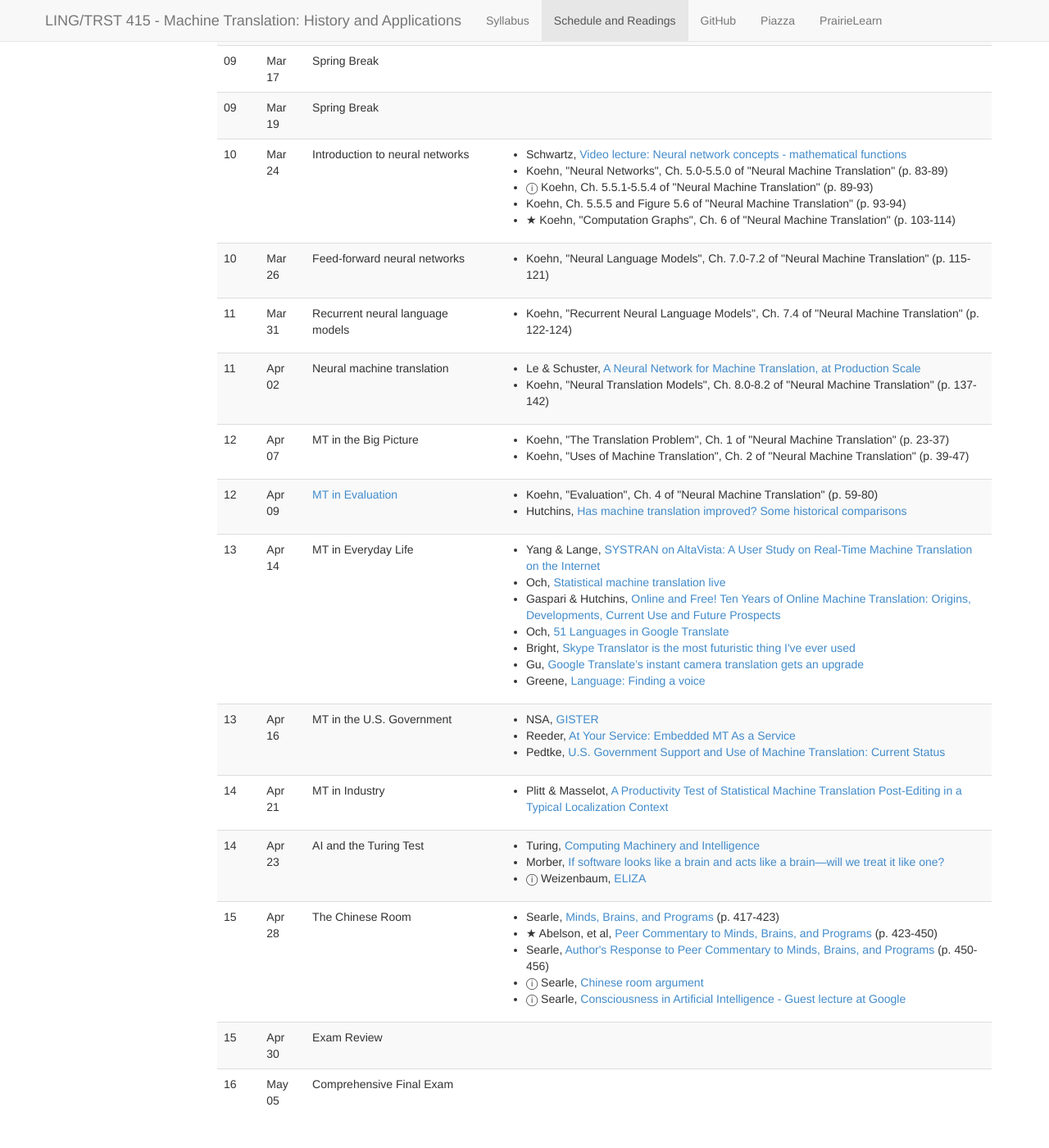
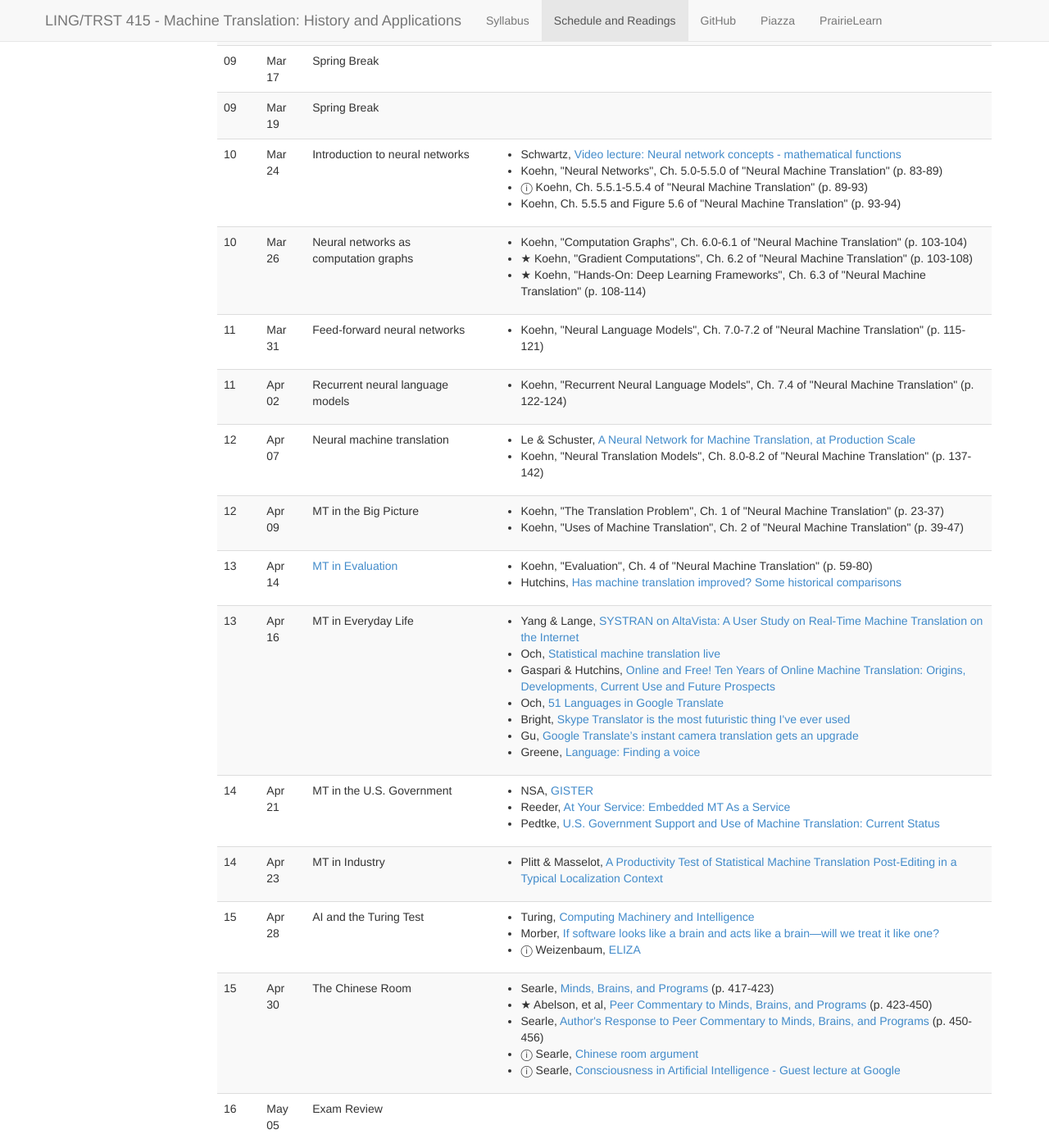
Before and after one commit to 2020-Spring-UIUC-LING415/2020-Spring-UIUC-LING415.github.io, a Jekyll site: the page built from schedule.md, in a window 1280 px wide and 1400 px high, scrolled down 1954 px. Shown: the whole window at 82% size. Built offline with Jekyll 4.4.1, drawn with Linux system fonts in a browser that asks for light colours; nearby versions of some CDN libraries.

Commit message:
Update schedule.yaml

```diff
--- a/_data/schedule.yaml
+++ b/_data/schedule.yaml
@@ -417,14 +417,29 @@
       author: Koehn
       title: "Ch. 5.5.5 and Figure 5.6 of \"Neural Machine Translation\""
       pages: 93-94
-    -
-      author: Koehn
-      title: "\"Computation Graphs\", Ch. 6 of \"Neural Machine Translation\""
-      pages: 103-114
-      grad_level: true
 -
   week: 10
   date: 2020-03-26
+  title: Neural networks as computation graphs
+  lecturer: Lane Schwartz
+  reading:
+    -
+      author: Koehn
+      title: "\"Computation Graphs\", Ch. 6.0-6.1 of \"Neural Machine Translation\""
+      pages: 103-104
+    -
+      author: Koehn
+      title: "\"Gradient Computations\", Ch. 6.2 of \"Neural Machine Translation\""
+      pages: 103-108
+      grad_level: true
+    -
+      author: Koehn
+      title: "\"Hands-On: Deep Learning Frameworks\", Ch. 6.3 of \"Neural Machine Translation\""
+      pages: 108-114
+      grad_level: true
+-
+  week: 11
+  date: 2020-03-31
   title: Feed-forward neural networks
   lecturer: Lane Schwartz
   reading:
@@ -434,7 +449,7 @@
       pages: 115-121
 -
   week: 11
-  date: 2020-03-31
+  date: 2020-04-02
   title: Recurrent neural language models
   reading:
     -
@@ -442,8 +457,8 @@
       title: "\"Recurrent Neural Language Models\", Ch. 7.4 of \"Neural Machine Translation\""
       pages: 122-124
 -
-  week: 11
-  date: 2020-04-02
+  week: 12
+  date: 2020-04-07
   title: Neural machine translation
   reading:
     -
@@ -456,7 +471,7 @@
       pages: 137-142
 -
   week: 12
-  date: 2020-04-07
+  date: 2020-04-09
   title: "MT in the Big Picture"
   lecturer: Lane Schwartz
   reading:
@@ -469,8 +484,8 @@
       title: "\"Uses of Machine Translation\", Ch. 2 of \"Neural Machine Translation\""
       pages: 39-47
 -
-  week: 12
-  date: 2020-04-09
+  week: 13
+  date: 2020-04-14
   title: "MT in Evaluation"
   lecturer: Lane Schwartz
   slides: http://statmt.org/book/slides/08-evaluation.pdf
@@ -485,7 +500,7 @@
       url: http://www.mt-archive.info/00/MTS-2003-Hutchins.pdf
 -
   week: 13
-  date: 2020-04-14
+  date: 2020-04-16
   title: MT in Everyday Life
   lecturer: Lane Schwartz
   reading:
@@ -518,8 +533,8 @@
       title: "Language: Finding a voice"
       url: http://www.economist.com/technology-quarterly/2017-05-01/language
 -
-  week: 13
-  date: 2020-04-16
+  week: 14
+  date: 2020-04-21
   title: "MT in the U.S. Government"
   lecturer: Lane Schwartz
   reading:
@@ -537,7 +552,7 @@
       url: http://mt-archive.info/MTS-1997-Pedtke.pdf
 -
   week: 14
-  date: 2020-04-21
+  date: 2020-04-23
   title: "MT in Industry"
   lecturer: Lane Schwartz
   reading:
@@ -546,8 +561,8 @@
       title: "A Productivity Test of Statistical Machine Translation Post-Editing in a Typical Localization Context"
       url: https://ufal.mff.cuni.cz/pbml/93/art-plitt-masselot.pdf
 -
-  week: 14
-  date: 2020-04-23
+  week: 15
+  date: 2020-04-28
   title: AI and the Turing Test
   lecturer: Lane Schwartz
   reading:
@@ -566,7 +581,7 @@
       optional: true
 -
   week: 15
-  date: 2020-04-28
+  date: 2020-04-30
   title: The Chinese Room
   lecturer: Lane Schwartz
   reading:
@@ -597,11 +612,7 @@
       url: https://www.youtube.com/watch?v=rHKwIYsPXLg
       optional: true
 -
-  week: 15
-  date: 2020-04-30
-  title: Exam Review
--
   week: 16
   date: 2020-05-05
-  title: Comprehensive Final Exam
+  title: Exam Review
   lecturer: Lane Schwartz
```
